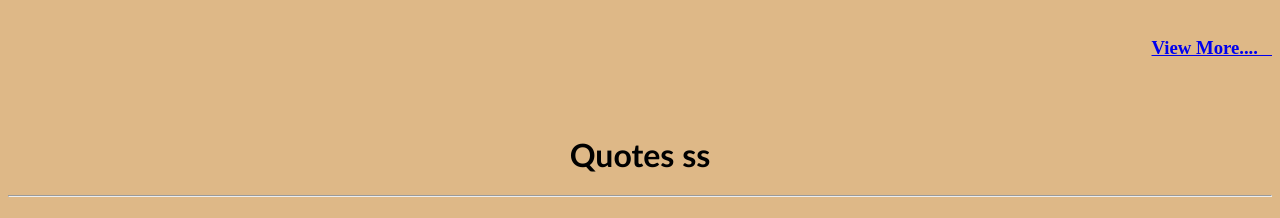
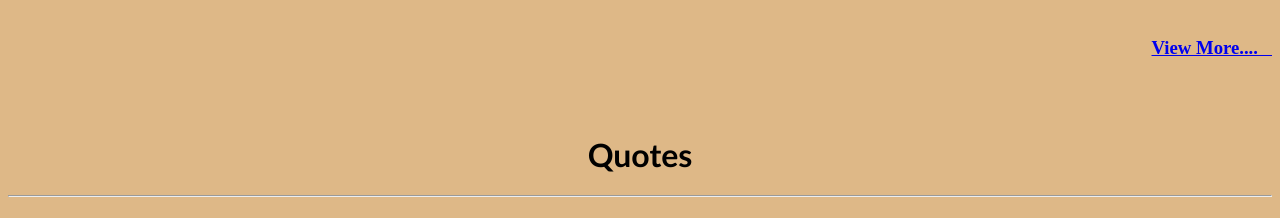
Before and after one commit to sahoochinmay/oct2test1, a plain HTML site: page index.html in a window 1280 px wide. Shown: the part 920-1138 px from the top of the page. Drawn offline with Linux system fonts and the light colour scheme.

Commit message:
Fix Quotes

```diff
--- a/index.html
+++ b/index.html
@@ -132,7 +132,7 @@
     <div align="center" id="quotes">
       <br />
       <br />
-      <h1 class="heading">Quotes ss</h1>
+      <h1 class="heading">Quotes</h1>
       <hr />
       <h4>
         “It Is Very Easy To Defeat Someone, But It Is Very Hard To Win Someone”
```
